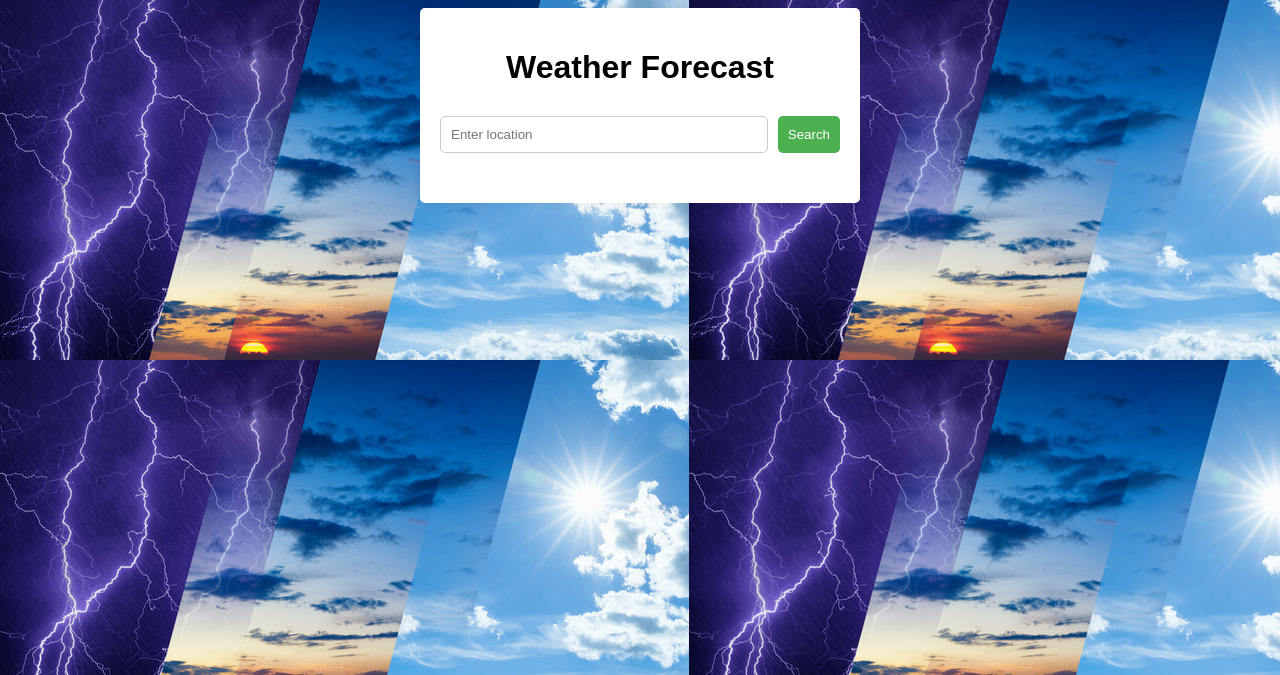
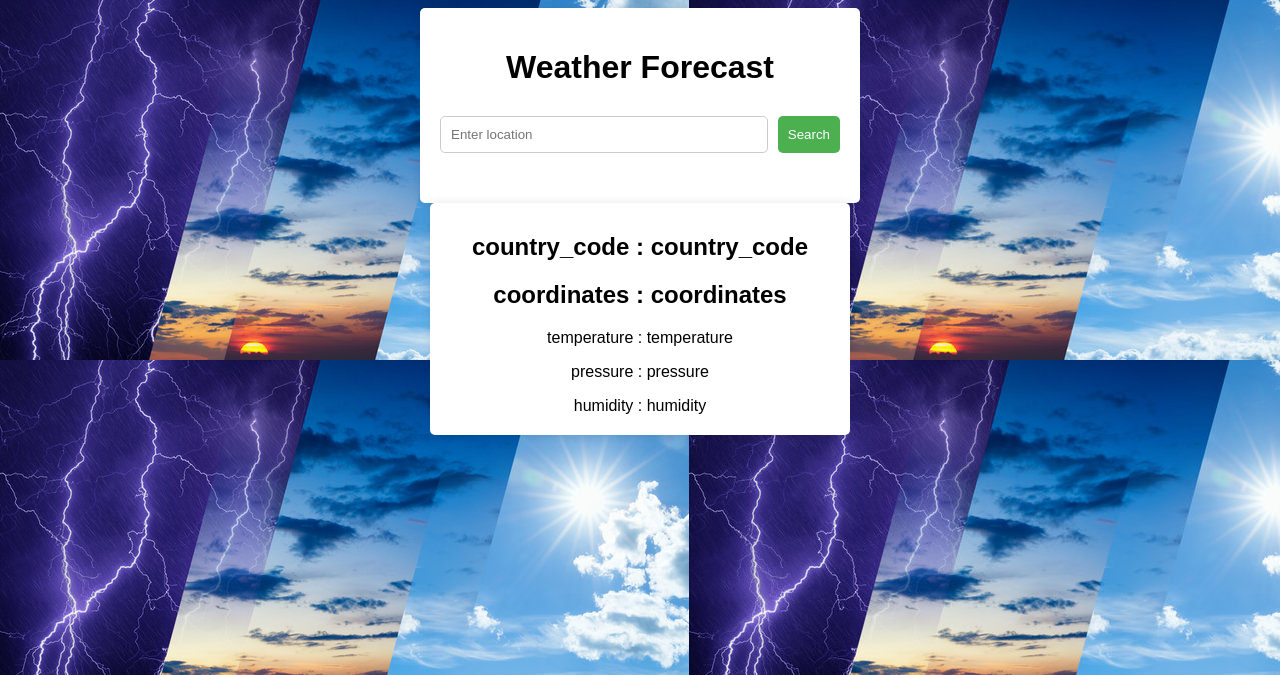
Before and after one commit to Stan1-0/weatherapp, a Django app: page / in a window 1280 px wide. Shown: the top 675 px of the page. Run offline with Django 4.2, Linux system fonts and the light colour scheme.

Commit message:
Update weather app to display more weather information from the api.

```diff
--- a/templates/index.html
+++ b/templates/index.html
@@ -1,5 +1,4 @@
 {% load static %}
-<!DOCTYPE html>
 <html>
   <head>
     <link
@@ -11,15 +10,24 @@
   <body>
     <div class="container">
       <h1>Weather Forecast</h1>
-      <form id="search-form">
-        <input type="text" id="location" placeholder="Enter location" />
+      <form id="search-form" action="" method="POST">
+        {% csrf_token %}
+        <input
+          type="text"
+          id="location"
+          name="location"
+          placeholder="Enter location"
+        />
         <button type="submit">Search</button>
       </form>
+    </div>
+    <div class="container2">
       <div id="weather-info">
-        <h2 id="city-name"></h2>
-        <p id="temperature"></p>
-        <p id="description"></p>
-        <p id="humidity"></p>
+        <h2 id="city-name">country_code : country_code</h2>
+        <h2 id="city-name">coordinates : coordinates</h2>
+        <p id="temperature">temperature : temperature</p>
+        <p id="pressure">pressure : pressure</p>
+        <p id="humidity">humidity : humidity</p>
       </div>
     </div>
   </body>
--- a/weatherapp/static/css/style.css
+++ b/weatherapp/static/css/style.css
@@ -9,6 +9,15 @@ body {
   margin: 0 auto;
   background-color: #fff;
   padding: 20px;
+  border-radius: 5px;
+  box-shadow: 0px 0px 10px rgba(0, 0, 0, 0.1);
+}
+
+.container2 {
+  width: 400px;
+  margin: 0 auto;
+  background-color: #fff;
+  padding: 10px;
   border-radius: 5px;
   box-shadow: 0px 0px 10px rgba(0, 0, 0, 0.1);
 }
@@ -40,7 +49,7 @@ h1 {
 }
 
 #weather-info {
-  display: none;
+  display: block;
 }
 
 #weather-info h2 {
--- a/weatherapp/views.py
+++ b/weatherapp/views.py
@@ -1,5 +1,22 @@
 from django.shortcuts import render
+import json
+import urllib.request
 
 # Create your views here.
 def index(request):
-    return render(request, 'index.html')
+    if request.method == 'POST':
+        location = request.POST['location']
+        res =  urllib.request.urlopen('http://api.openweathermap.org/data/2.5/weather?q'+location+'6a0a8e5b129c6238ebf3195d7927099f').read()
+        json_data = json.loads(res)
+        data = {
+            "country_code": str(json_data['sys']['country']),
+            "temperature": float(json_data['main']['temp'])+'k',
+            "description": json_data['weather'][0]['description'],
+            "coordinates": str(json_data['coord']['lon'])+ '' + str(json_data['cord']['lat']),
+            "pressure": str(json_data['main']['pressure']),
+            'humidty': str(json_data['main']['humidity']),
+
+            }
+    else:
+        data = {}
+    return render(request, 'index.html', data )
```
